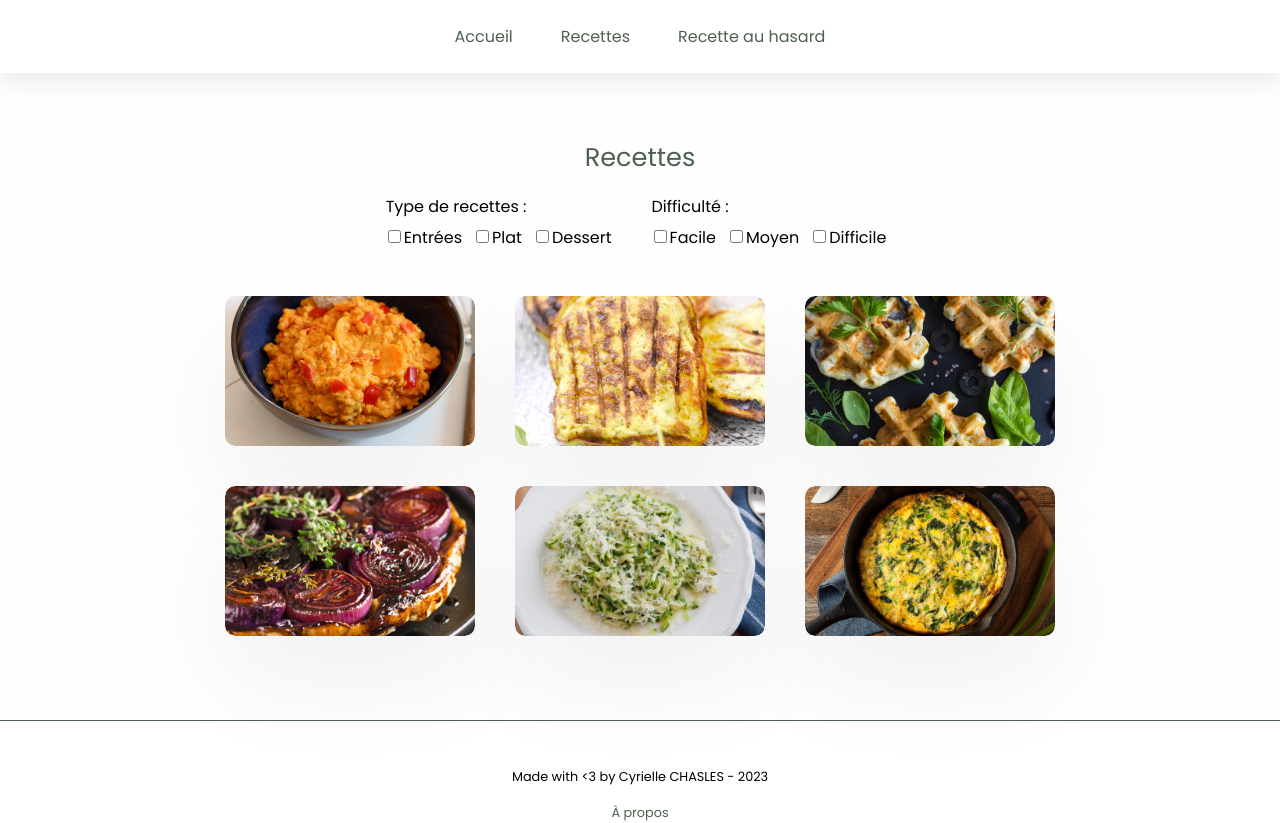
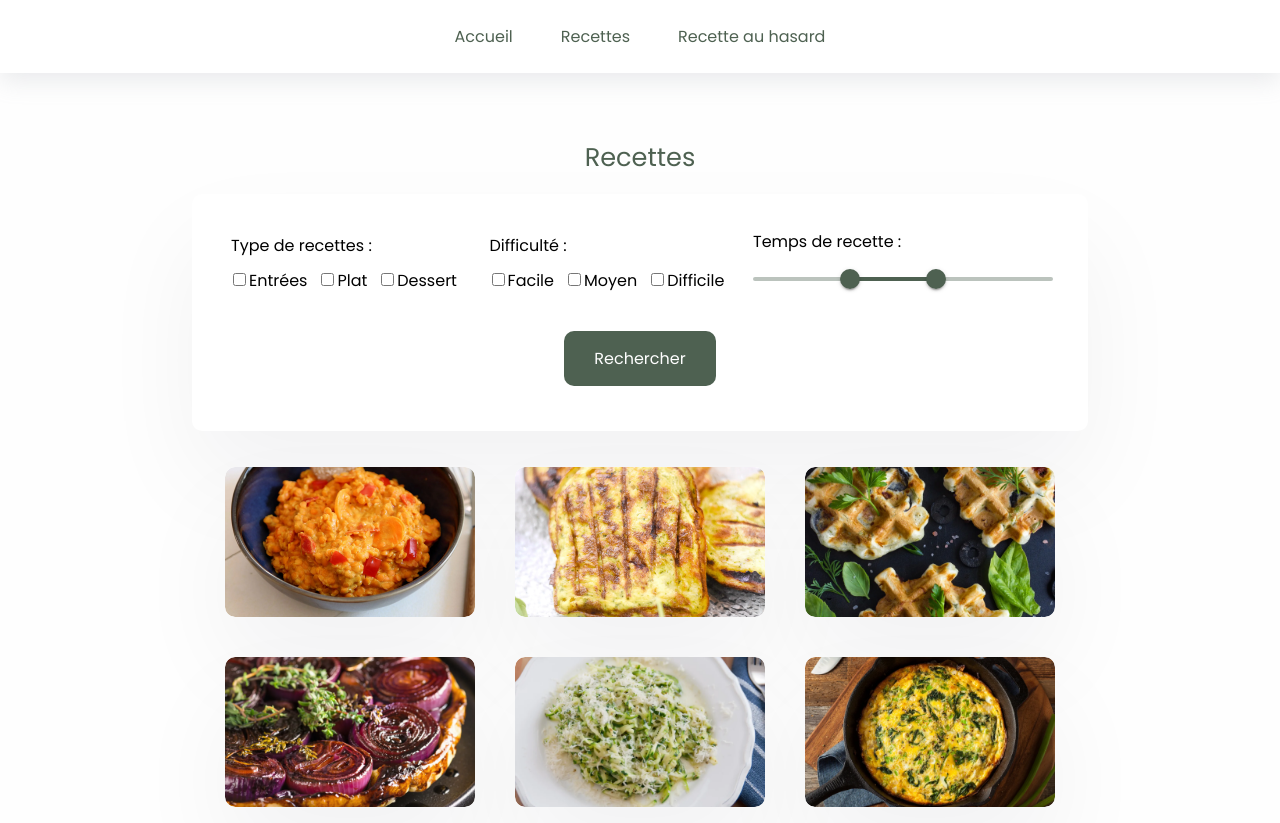
Before and after one commit to krauzeure/veggiefest, a Next.js app: page /recipes in a window 1280 px wide. Shown: the top 823 px of the page. Built offline with nearby package versions, Linux system fonts and the light colour scheme.

Commit message:
Integrating slider with mui and adding a search button

```diff
--- a/components/Search/Search.module.css
+++ b/components/Search/Search.module.css
@@ -1,12 +1,51 @@
 .search {
+    width: 100%;
+    padding: 35px;
+    background-color: #FFF;
+    box-shadow: rgba(17, 12, 46, 0.05) 0px 48px 100px 0px;
+    border-radius: 10px;
+}
+
+.searchInputs {
     display: flex;
+    justify-content: space-between;
+    align-items: center;
 }
 
 .search fieldset {
     border: none;
     display: flex;
+    padding: 0;
 }
 
 .search fieldset div {
     margin-right: 10px;
+    height: 30px;
 }
+
+.search fieldset legend {
+    margin-bottom: 10px;
+}
+
+.time p {
+    margin: 0 0 10px 0;
+}
+
+.searchButton {
+    width: 100%;
+    display: flex;
+    justify-content: center;
+    margin: 30px 0 10px 0;
+}
+
+.searchButton button {
+  border: none;
+  text-align: center;
+  text-decoration: none;
+  font-size: 16px;
+  padding: 15px 30px;
+  background-color: var(--primary);
+  color: var(--background);
+  border-radius: 10px;
+  cursor: pointer;
+}
--- a/components/Search/Search.tsx
+++ b/components/Search/Search.tsx
@@ -1,9 +1,20 @@
-import React from 'react'
-import styles from './Search.module.css'
+import React from 'react';
+import styles from './Search.module.css';
+import Slider from '@mui/material/Slider';
+import Box from '@mui/material/Box';
+import { useState } from 'react';
+import { Poppins } from 'next/font/google';
+const poppins = Poppins({ weight: ['400', '600', '700'], subsets:['latin'] })
 
 export default function Search() {
+  const [value, setValue] = React.useState<number[]>([20, 37]);
+  const handleChange = (event: Event, newValue: number | number[]) => {
+    setValue(newValue as number[]);
+  };
+  console.log(value)
   return (
     <section className={styles.search} role='search'>
+      <div className={styles.searchInputs}>
       <fieldset>
         <legend>Type de recettes : </legend>
 
@@ -38,6 +49,22 @@ export default function Search() {
           <label htmlFor='hard'>Difficile</label>
         </div>
       </fieldset>
+      <Box className={styles.time} sx={{ width: 300 }}>
+        <p>Temps de recette : </p>
+          <Slider
+            aria-label="Temps de recette"
+            value={value}
+            onChange={handleChange}
+            min={1}
+            max={60}
+            valueLabelDisplay="auto"
+            sx={{color:"var(--primary)"}}
+          />
+        </Box>
+        </div>
+        <div className={styles.searchButton}>
+        <button className={poppins.className}>Rechercher</button>
+        </div>
     </section>
-  )
+  );
 }
```
Lines whose indentation alone changed are shown as unchanged.
